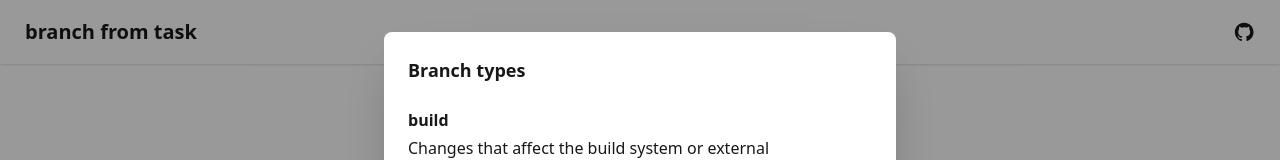
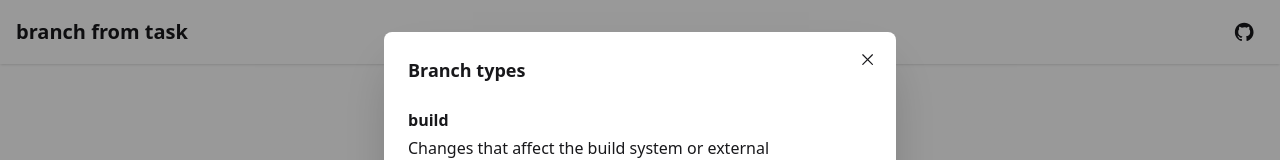
Before and after one commit to mathisvester/branch-from-task, an Angular app: page / in a window 1280 px wide. Both pictures are taken after typing "Sample", "Sample" into the empty fields and a click on the button 547 px from the left and 258 px from the top of the page. Shown: the top 160 px of the page. Built offline with nearby package versions, Linux system fonts and the light colour scheme.

Commit message:
feat: add modal close button and improve accessibility

```diff
--- a/src/app/app.component.html
+++ b/src/app/app.component.html
@@ -1,6 +1,6 @@
-<div class="navbar bg-base-100 shadow-sm justify-between gap-4">
-  <a class="btn btn-ghost text-xl">branch from task</a>
-  <a class="btn btn-link text-[var(--color-base-content)]" href="https://github.com/mathisvester/branch-from-task" target="_blank" rel="noopener">
+<div class="navbar bg-base-100 ps-4 shadow-sm justify-between gap-4">
+  <span class="font-semibold text-xl">branch from task</span>
+  <a class="btn btn-link text-[var(--color-base-content)]" href="https://github.com/mathisvester/branch-from-task" target="_blank" rel="noopener" aria-label="Go to GitHub repository">
     <svg viewBox="0 0 24 24" class="size-[1.6em]">
       <path fill="currentColor" fill-rule="evenodd" clip-rule="evenodd"
         d="M12 2C6.477 2 2 6.463 2 11.97c0 4.404 2.865 8.14 6.839 9.458.5.092.682-.216.682-.48 0-.236-.008-.864-.013-1.695-2.782.602-3.369-1.337-3.369-1.337-.454-1.151-1.11-1.458-1.11-1.458-.908-.618.069-.606.069-.606 1.003.07 1.531 1.027 1.531 1.027.892 1.524 2.341 1.084 2.91.828.092-.643.35-1.083.636-1.332-2.22-.251-4.555-1.107-4.555-4.927 0-1.088.39-1.979 1.029-2.675-.103-.252-.446-1.266.098-2.638 0 0 .84-.268 2.75 1.022A9.607 9.607 0 0 1 12 6.82c.85.004 1.705.114 2.504.336 1.909-1.29 2.747-1.022 2.747-1.022.546 1.372.202 2.386.1 2.638.64.696 1.028 1.587 1.028 2.675 0 3.83-2.339 4.673-4.566 4.92.359.307.678.915.678 1.846 0 1.332-.012 2.407-.012 2.734 0 .267.18.577.688.48 3.97-1.32 6.833-5.054 6.833-9.458C22 6.463 17.522 2 12 2Z">
@@ -43,7 +43,7 @@
       <label class="label block mb-2 text-sm" for="branchName">Generated Branch Name</label>
       <div class="flex gap-2">
         <input class="input input-lg w-full" type="text" disabled minlength="3" [ngModel]="branchName()" id="branchName" name="branchName" placeholder="feat/12345-implement-responsive-header-navigation" />
-        <button class="btn btn-square btn-lg btn-primary" [disabled]="branchName().length === 0" (click)="copyBranchName()">
+        <button class="btn btn-square btn-lg btn-primary" [disabled]="branchName().length === 0" (click)="copyBranchName()" aria-label="Copy branch name">
         <svg xmlns="http://www.w3.org/2000/svg" fill="none" viewBox="0 0 24 24" stroke-width="1.5" stroke="currentColor"
           class="size-[1.2em] shrink-0">
           <path stroke-linecap="round" stroke-linejoin="round"
@@ -64,6 +64,13 @@
 
   <dialog id="modal_branch_types" class="modal">
     <div class="modal-box">
+      <form method="dialog">
+        <button class="btn btn-sm btn-circle btn-ghost absolute right-3 top-3" aria-label="Close">
+          <svg xmlns="http://www.w3.org/2000/svg" fill="none" viewBox="0 0 24 24" stroke-width="1.5" stroke="currentColor" class="size-[1.6em]">
+            <path stroke-linecap="round" stroke-linejoin="round" d="M6 18 18 6M6 6l12 12" />
+          </svg>
+        </button>
+      </form>
       <app-branch-types />
     </div>
     <form method="dialog" class="modal-backdrop">
```
